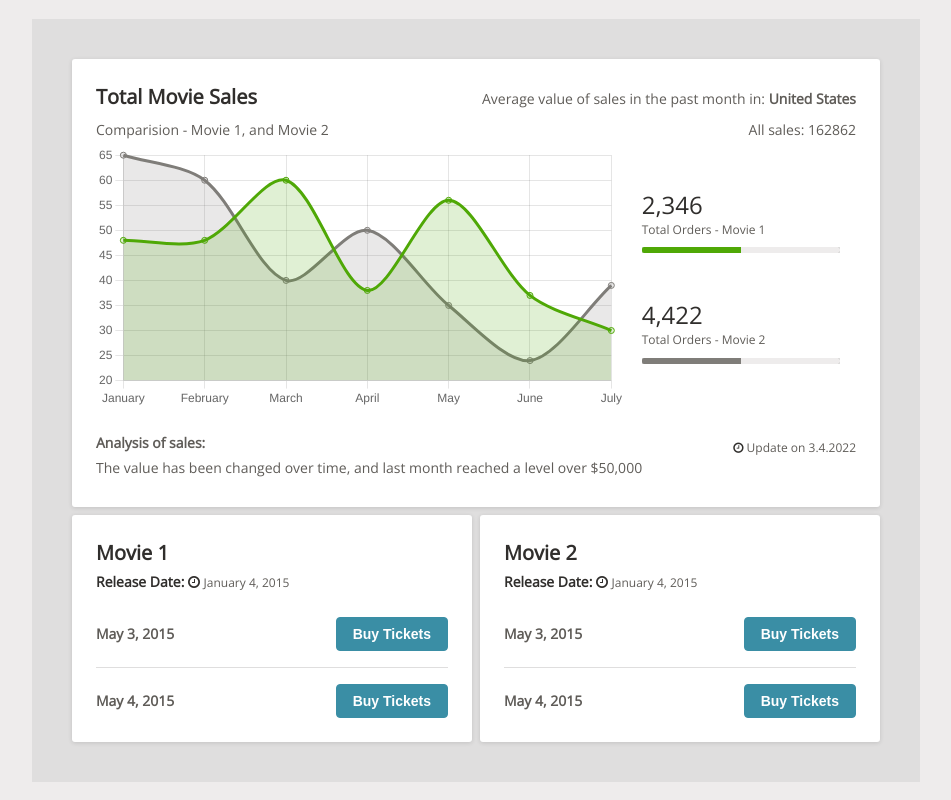
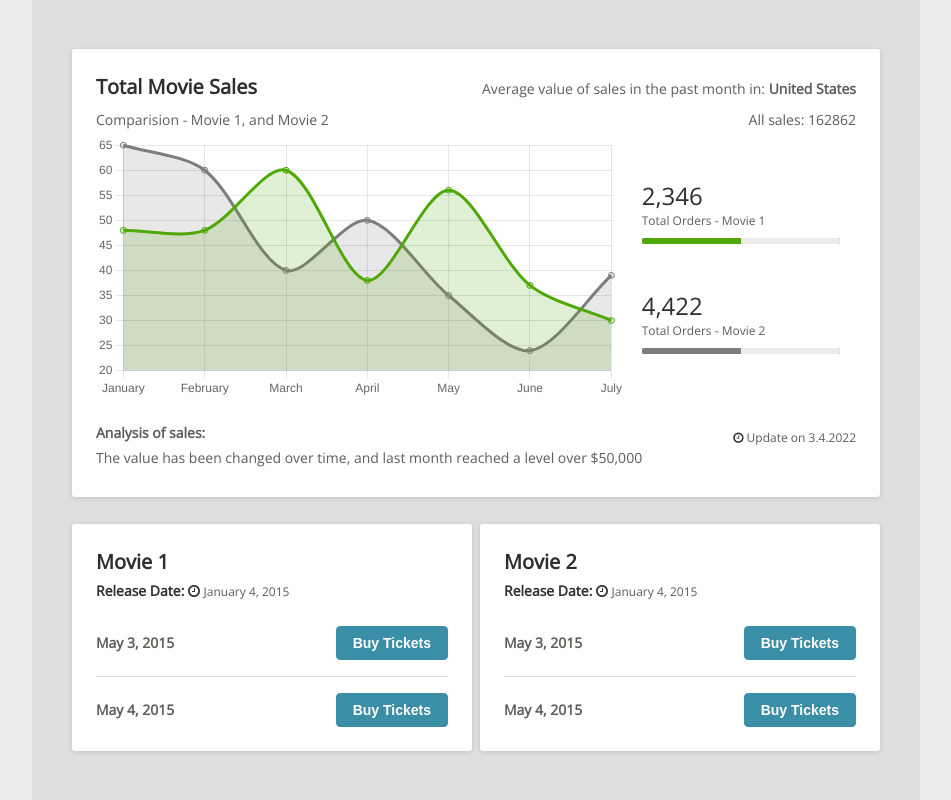
Before and after one commit to Umayarz18/ui-exercise, a React (Create React App) app: page / in a window 1280 px wide. Shown: the whole page, without its empty margins (164-1115 px from the left). Built offline with nearby package versions, Linux system fonts and the light colour scheme.

Commit message:
fix(layout): update main element responsiveness
Resolved issue where content would not appear at the top of the application when more items were put inside the DataVisCard

```diff
--- a/src/styles/index.scss
+++ b/src/styles/index.scss
@@ -28,6 +28,7 @@ body {
 main {
 	display: grid;
 	place-content: center;
+	align-content: stretch;
 	width: 100vw;
 	height: 100vh;
 	margin: auto;
```
